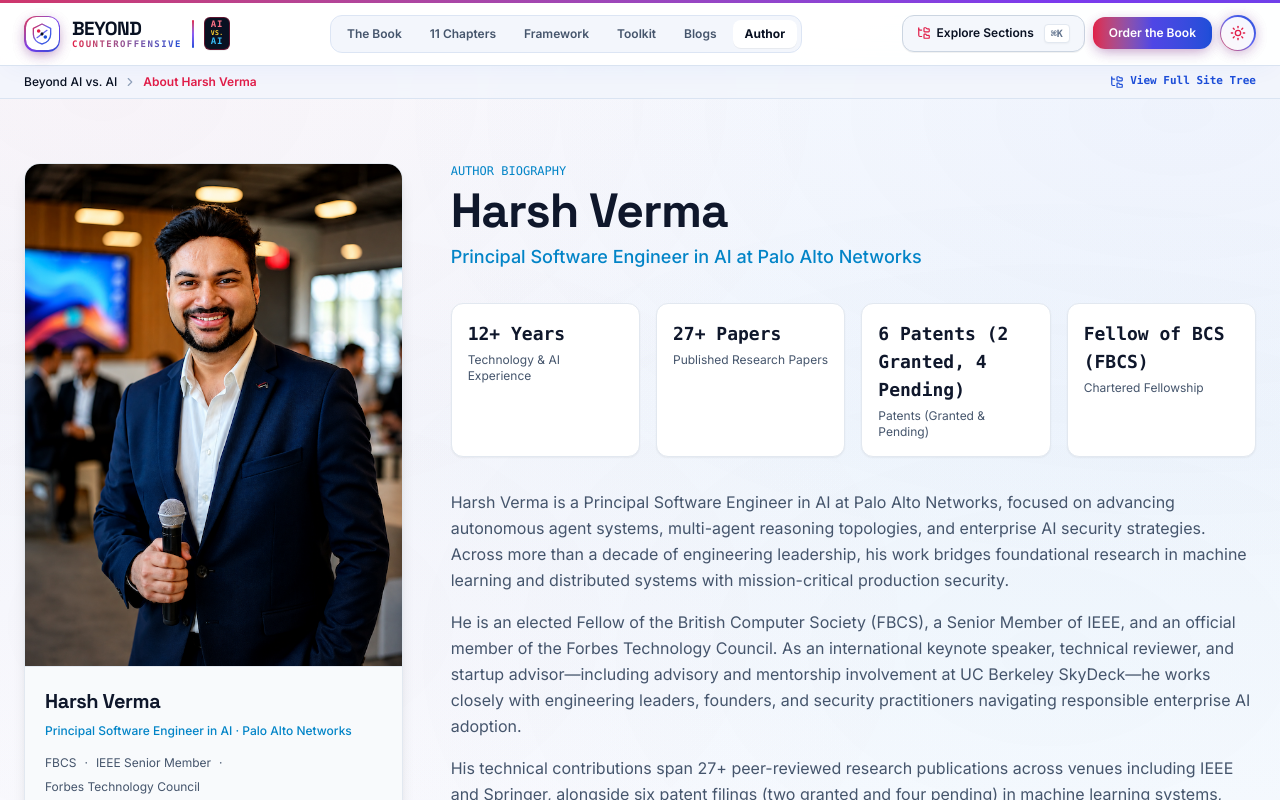
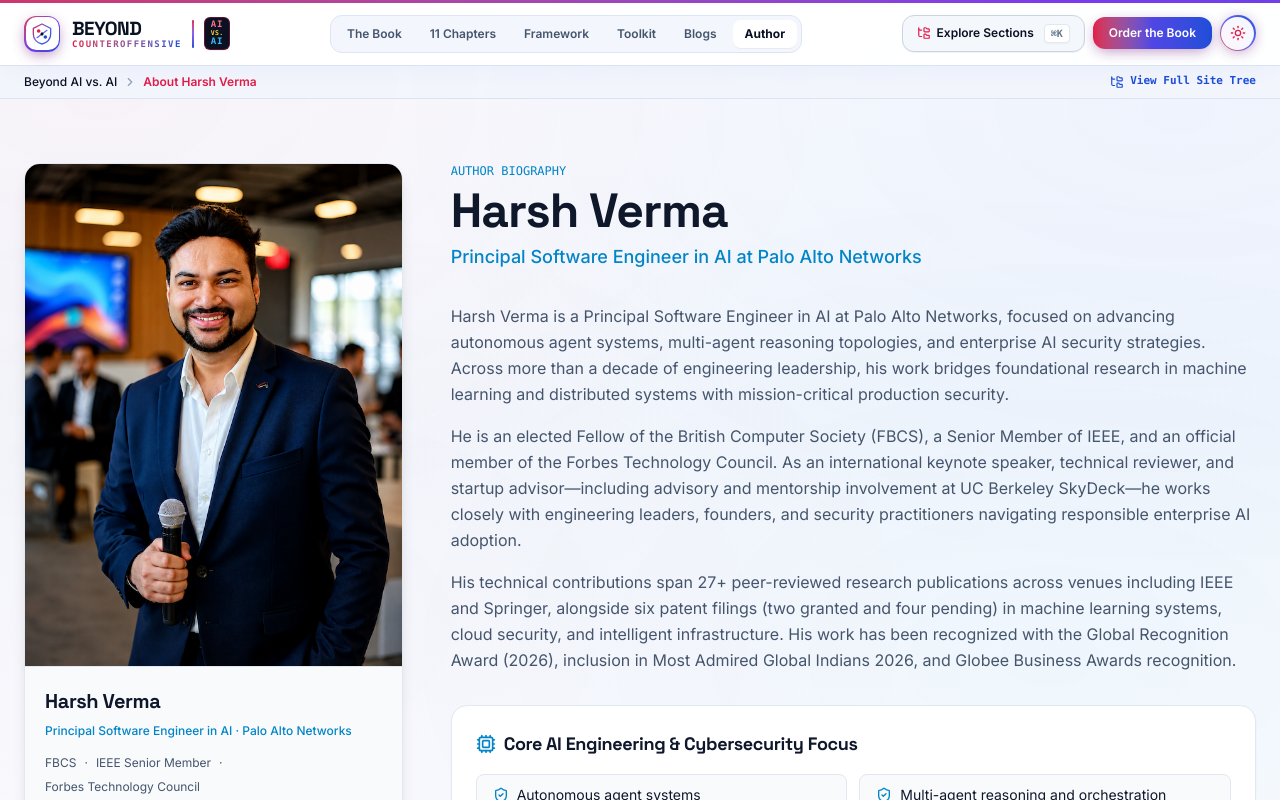
Before and after one commit to iamharshverma/beyondaivsai, a React (Vite) app: page /author in a window 1280 px wide. Shown: the top 800 px of the page. Built offline with nearby package versions, Linux system fonts and the light colour scheme.

Commit message:
Remove Key Metrics section from Author page

```diff
--- a/src/pages/AuthorPage.tsx
+++ b/src/pages/AuthorPage.tsx
@@ -127,21 +127,6 @@ export const AuthorPage: React.FC = () => {
               <p className="mt-2 text-lg font-medium text-[#0284C7] dark:text-[#37D5F5]">
                 {AUTHOR_DATA.currentTitle} at {AUTHOR_DATA.currentOrganization}
               </p>
-            </div>
-
-            {/* Key Metrics */}
-            <div className="grid grid-cols-2 sm:grid-cols-4 gap-4">
-              {AUTHOR_DATA.keyMetrics.map((m) => (
-                <div
-                  key={m.label}
-                  className="rounded-xl bg-white dark:bg-[#101F34] border border-slate-200 dark:border-slate-400/15 p-4 shadow-xs"
-                >
-                  <div className="text-lg font-bold font-mono text-slate-900 dark:text-[#F5F8FF] tabular-nums">
-                    {m.value}
-                  </div>
-                  <div className="text-xs text-slate-600 dark:text-[#AAB8CC] mt-1">{m.label}</div>
-                </div>
-              ))}
             </div>
 
             {/* Full Biography */}
```
